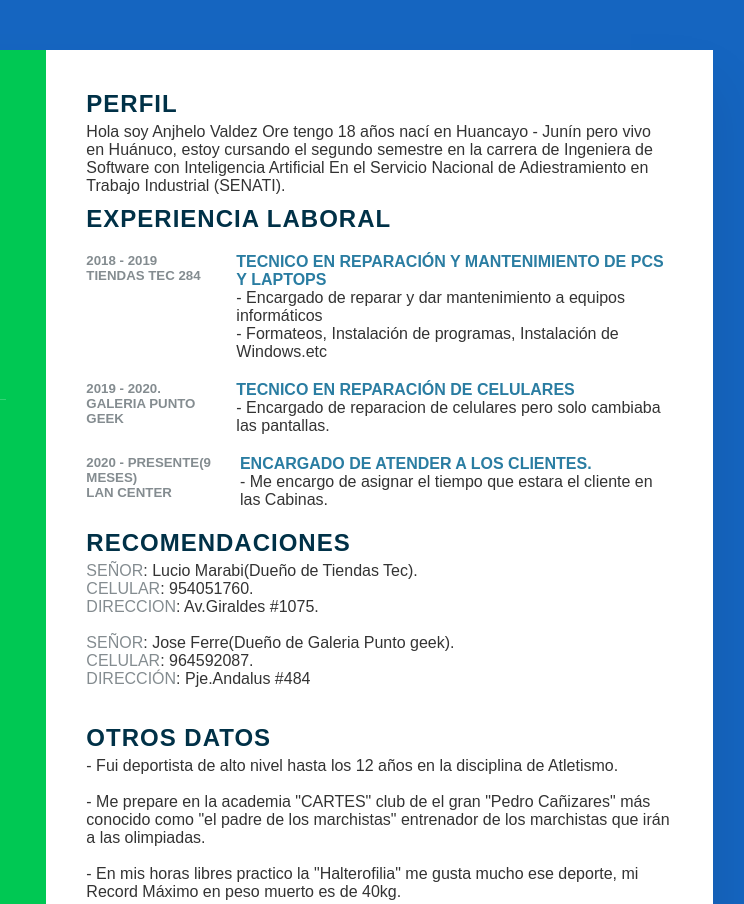
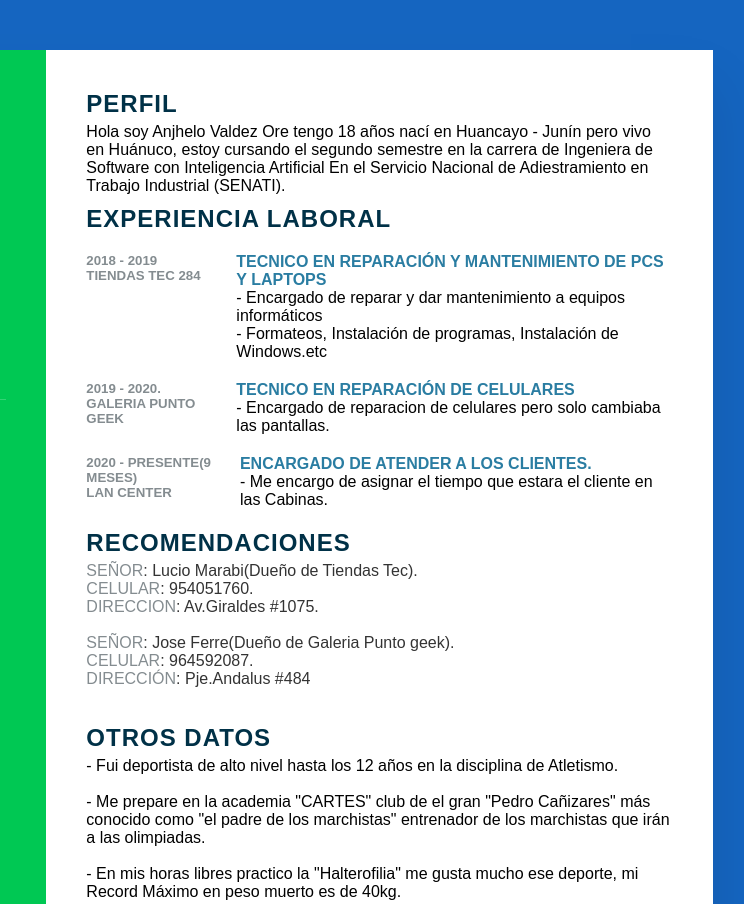
Before and after one commit to anjhelo/Mi-Curriculum-Vitae, a plain HTML site: page index.html in a window 1280 px wide. Shown: the top 904 px of the page, 427-1171 px from the left. Drawn offline with Linux system fonts and the light colour scheme.

Commit message:
Update estilos.css

```diff
--- a/estilos.css
+++ b/estilos.css
@@ -146,7 +146,7 @@ body{
     margin-bottom: 5px;
 }
 p{
-    color:#333;
+    color:black;
 
 }
 .informacion .box{
```
